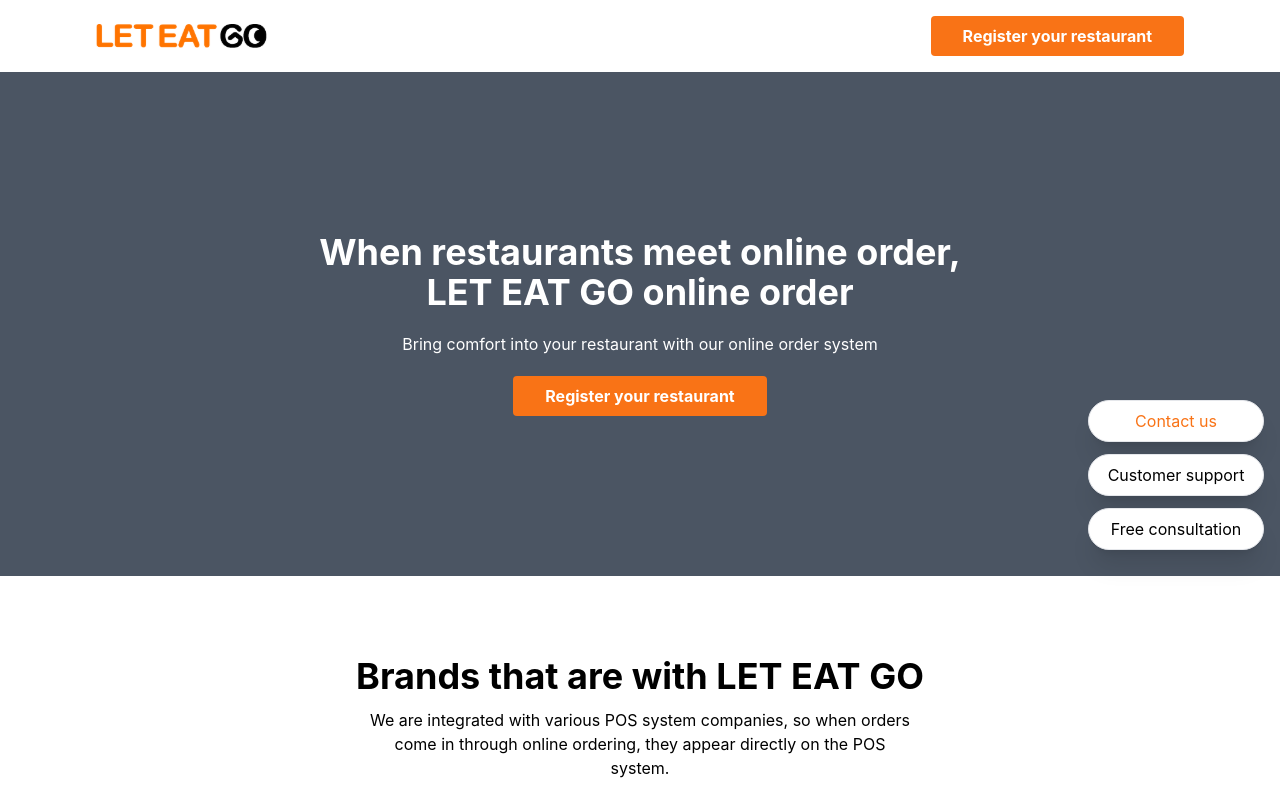
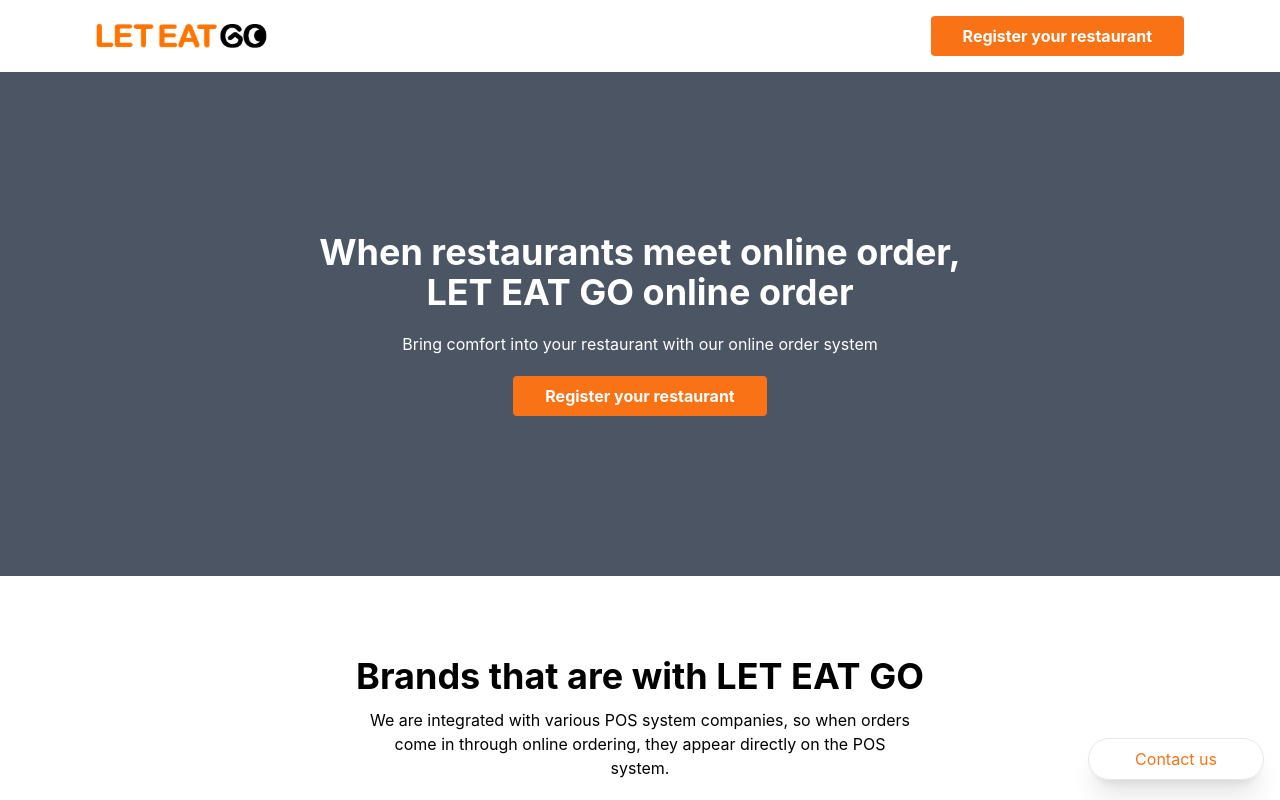
Before and after one commit to AGORA-Canada/Let-Eat-Go, a React (Create React App) app: page / in a window 1280 px wide. Shown: the top 800 px of the page. Built offline with nearby package versions, Linux system fonts and the light colour scheme.

Commit message:
remove fixedmenu element

```diff
--- a/package.json
+++ b/package.json
@@ -8,7 +8,9 @@
     "@testing-library/user-event": "^13.5.0",
     "react": "^18.3.1",
     "react-dom": "^18.3.1",
+    "react-router-dom": "^6.23.1",
     "react-scripts": "5.0.1",
+    "react-scroll": "^1.9.0",
     "web-vitals": "^2.1.4"
   },
   "scripts": {
--- a/src/components/FixedMenu.jsx
+++ b/src/components/FixedMenu.jsx
@@ -1,17 +1,23 @@
 import React from "react";
+import { Link } from "react-scroll";
 
 const FixedMenu = () => {
+  const scrollToSection = (id) => {
+    const element = document.getElementById(id);
+    if (element) {
+      element.scrollIntoView({ behavior: "smooth" });
+    }
+  };
+
   return (
-    <div className="fixed flex flex-col space-y-3 w-44 right-4 top-1/2">
-      <div className="bg-white shadow-xl rounded-full p-2 border text-orange-500">
+    <div className="fixed flex flex-col space-y-3 w-44 right-4 bottom-5">
+      <Link
+        to="contact"
+        smooth={true}
+        className="bg-white shadow-xl rounded-full p-2 border text-orange-500"
+      >
         Contact us
-      </div>
-      <div className="bg-white shadow-xl rounded-full p-2 border">
-        Customer support
-      </div>
-      <div className="bg-white shadow-xl rounded-full p-2 border">
-        Free consultation
-      </div>
+      </Link>
     </div>
   );
 };
--- a/src/components/Header.jsx
+++ b/src/components/Header.jsx
@@ -1,5 +1,7 @@
 import React from "react";
 import RegisterButton from "./RegisterButton";
+import Link from "react-scroll";
+
 const Header = () => {
   return (
     <div className="m-auto">
--- a/src/components/RegisterButton.jsx
+++ b/src/components/RegisterButton.jsx
@@ -1,11 +1,18 @@
 import React, { useState, useEffect } from "react";
+import Link from "react-scroll";
 
 const RegisterButton = ({ label, link, is_contrasted }) => {
   const [isScrolling, setScrolling] = useState(false);
 
   const handleScroll = (e) => {
     e.preventDefault();
-    const targetId = e.target.getAttribute("href").substring(1);
+    const target = e.target.closest("a");
+    if (!target) return;
+
+    const href = target.getAttribute("href");
+    if (!href) return;
+
+    const targetId = href.substring(1);
     const targetElement = document.getElementById(targetId);
     if (targetElement) {
       setScrolling(true);
@@ -13,7 +20,6 @@
       setTimeout(() => setScrolling(false), 1000);
     }
   };
-
   useEffect(() => {
     const handleScrollEnd = () => setScrolling(false);
     window.addEventListener("scroll", handleScrollEnd);
```
Also changed, not shown: 1 other file (tests, documents, lock files or other folders).
